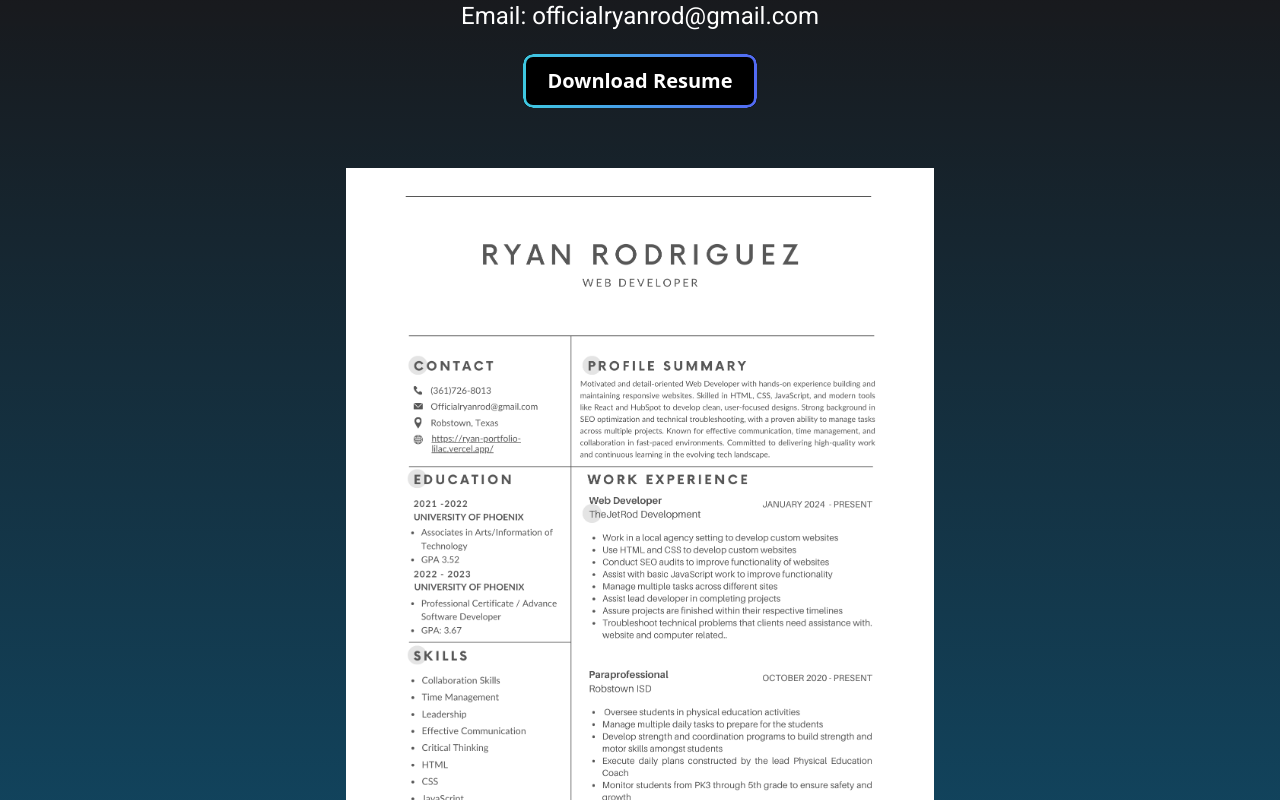
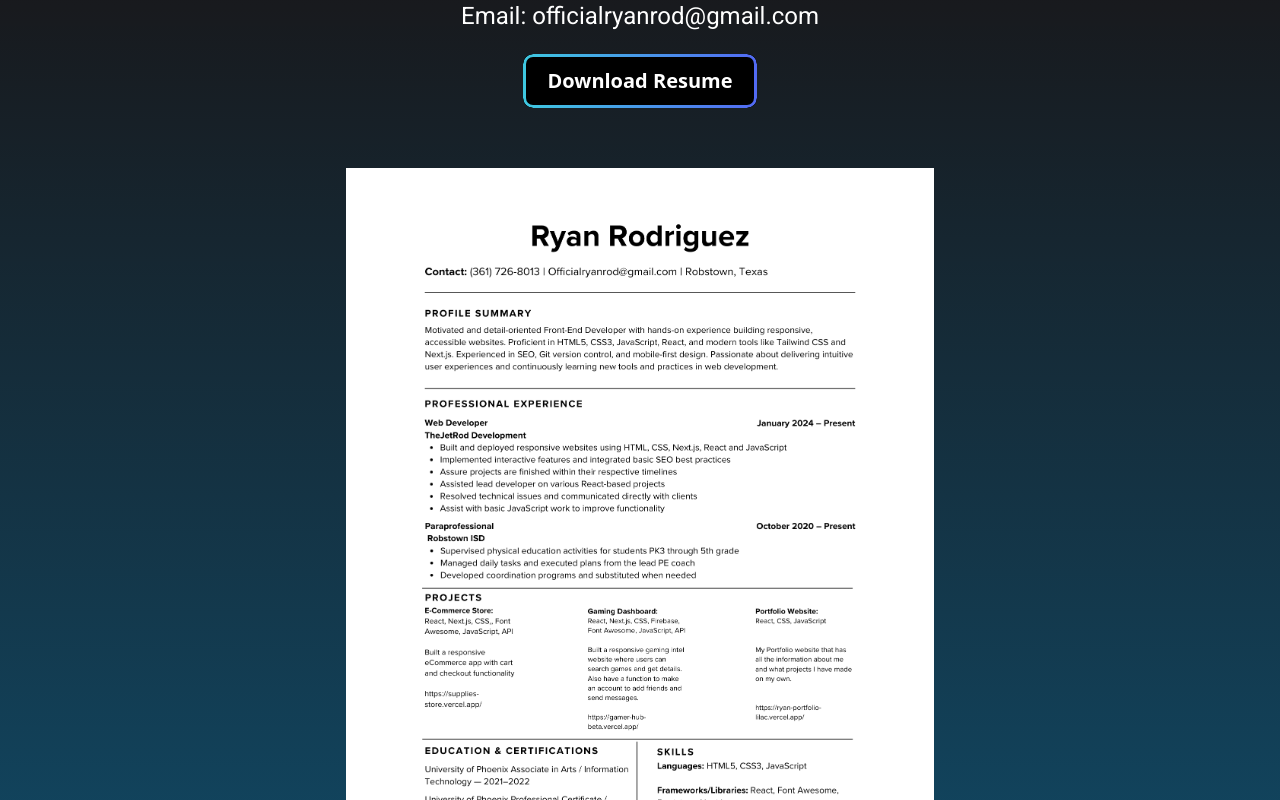
Before and after one commit to Ryanrod21/Ryan-Portfolio, a React (Vite) app: page / in a window 1280 px wide. Shown: the part 4340-5140 px from the top of the page. Built offline with nearby package versions, Linux system fonts and the light colour scheme.

Commit message:
resume update

```diff
--- a/src/data/MenuData.jsx
+++ b/src/data/MenuData.jsx
@@ -9,7 +9,7 @@ const headerMenu = [
   },
   {
     text: 'Download Resume',
-    link: '/RyanRes.pdf',
+    link: '/RyanRodriguez_WebDeveloper_Resume.pdf',
   },
 ];
 
--- a/src/sections/FormSection.jsx
+++ b/src/sections/FormSection.jsx
@@ -1,7 +1,7 @@
-import { useState } from "react";
-import { motion } from "motion/react";
-import HubspotForm from "../components/HubspotForm";
-import RyanResPic from '../assets/RyanResPic.png'
+import { useState } from 'react';
+import { motion } from 'motion/react';
+import HubspotForm from '../components/HubspotForm';
+import RyanRodriguez_WebDeveloper_Resume from '../assets/RyanRodriguez_WebDeveloper_Resume.png';
 
 function FormSection() {
   const [submitted, setSubmitted] = useState(false);
@@ -19,19 +19,20 @@ function FormSection() {
   return (
     <>
       <div id="contact" className="contactForm">
-        <h2>
-          Let's get in touch!
-        </h2>
-        <p>Feel free to reach out to me via email or download my resume for more information.</p>
-         <p>
-          Email: officialryanrod@gmail.com
+        <h2>Let's get in touch!</h2>
+        <p>
+          Feel free to reach out to me via email or download my resume for more
+          information.
         </p>
-        <a href="/RyanRes.pdf" className="primary-button">Download Resume</a>
-        <div
-          className="contact-div"
-
+        <p>Email: officialryanrod@gmail.com</p>
+        <a
+          href="/RyanRodriguez_WebDeveloper_Resume.pdf"
+          className="primary-button"
         >
-          <img src={RyanResPic} />
+          Download Resume
+        </a>
+        <div className="contact-div">
+          <img src={RyanRodriguez_WebDeveloper_Resume} />
         </div>
       </div>
     </>
--- a/src/sections/HeroSection.jsx
+++ b/src/sections/HeroSection.jsx
@@ -21,7 +21,10 @@ function HeroSection() {
 
             <p>Creative web developer based in Robstown, TX</p>
             <div className="button-wrap">
-              <a href="/RyanRes.pdf" className="primary-button">
+              <a
+                href="/RyanRodriguez_WebDeveloper_Resume.pdf"
+                className="primary-button"
+              >
                 Download Resume
               </a>
             </div>
```
Also changed, not shown: src/assets/RyanRodriguez_WebDeveloper_Resume.png (added), 1 other file (tests, documents, lock files or other folders).
